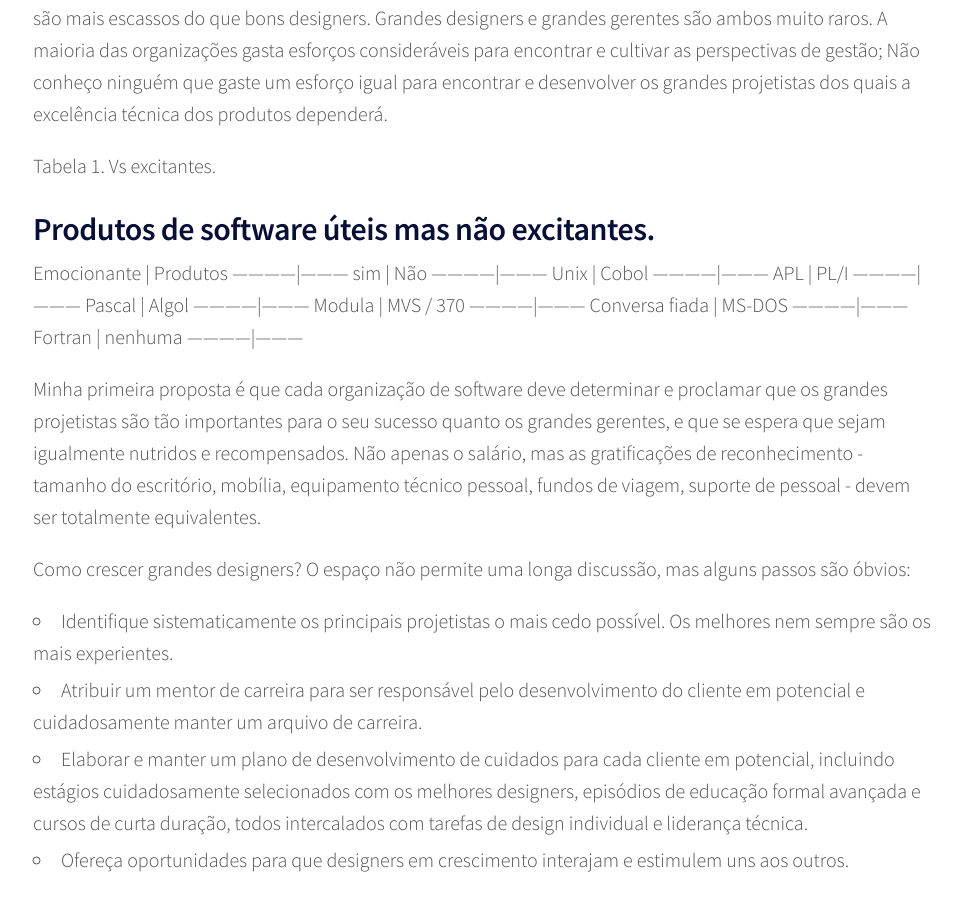
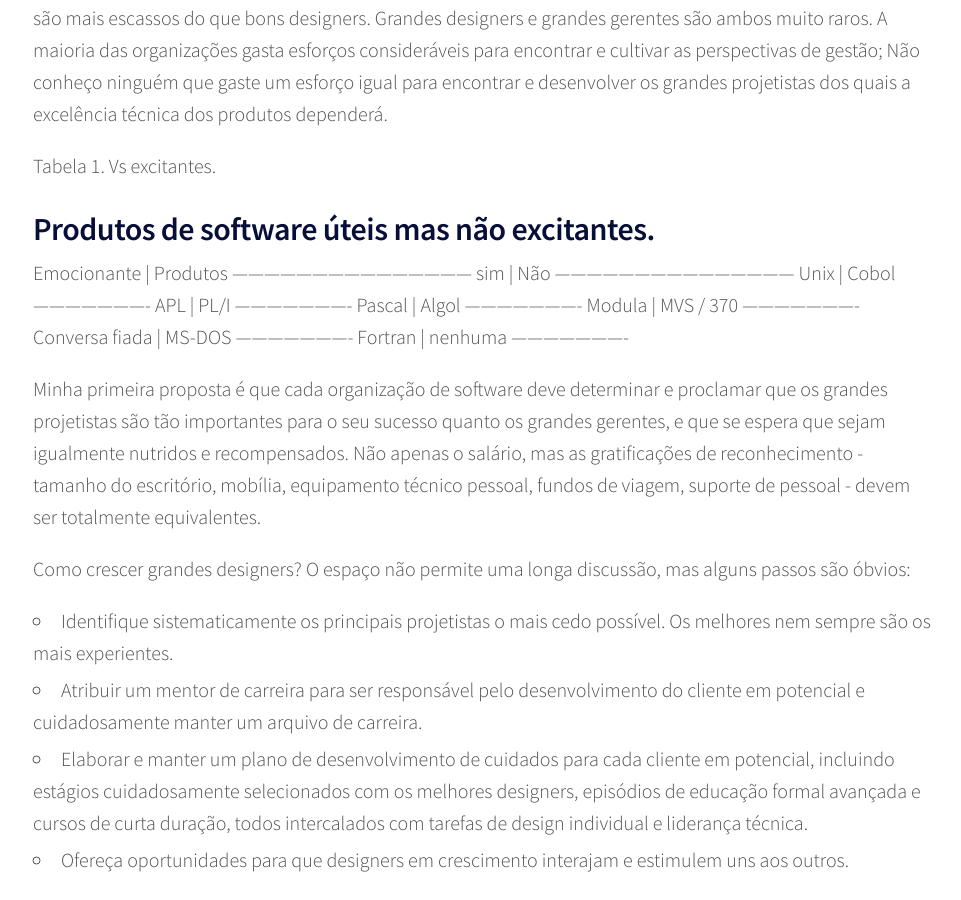
Before and after one commit to emilianocarvalho/emilianocarvalho.github.io, a Jekyll site: the page built from _posts/2018-06-04-nenhuma-bala-de-prata.md, in a window 1280 px wide and 900 px high, scrolled down 19783 px. Shown: the whole window, without its empty margins (157-1118 px from the left). Built offline with Jekyll 4.4.1, drawn with Linux system fonts in a browser that asks for light colours; comment, search, counter and statistics services are not loaded.

```diff
--- a/_posts/2018-06-04-nenhuma-bala-de-prata.md
+++ b/_posts/2018-06-04-nenhuma-bala-de-prata.md
@@ -275,21 +275,21 @@ Tabela 1. Vs excitantes.
 Produtos de software úteis mas não excitantes.
 ---------------------------------------------
 Emocionante | Produtos
-------------|---------
-       sim  | Não
-------------|---------
+---------------------------------------------
+sim | Não
+---------------------------------------------
 Unix        | Cobol
-------------|---------
+----------------------
 APL         | PL/I
-------------|---------
+----------------------
 Pascal      | Algol
-------------|---------
+----------------------
 Modula      | MVS / 370
-------------|---------
+----------------------
 Conversa fiada | MS-DOS
-------------|---------
+----------------------
 Fortran     | nenhuma
-------------|---------
+----------------------
 
 
 Minha primeira proposta é que cada organização de software deve determinar e proclamar que os grandes projetistas são tão importantes para o seu sucesso quanto os grandes gerentes, e que se espera que sejam igualmente nutridos e recompensados. Não apenas o salário, mas as gratificações de reconhecimento - tamanho do escritório, mobília, equipamento técnico pessoal, fundos de viagem, suporte de pessoal - devem ser totalmente equivalentes.
```
